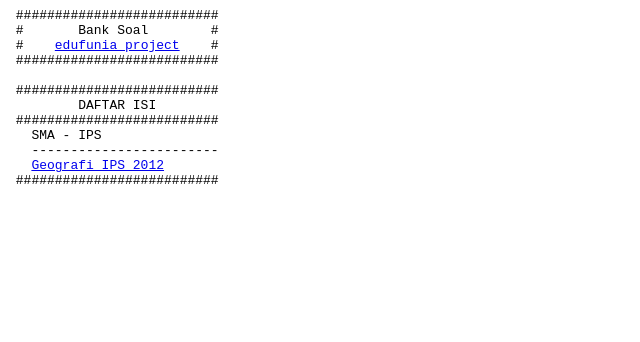
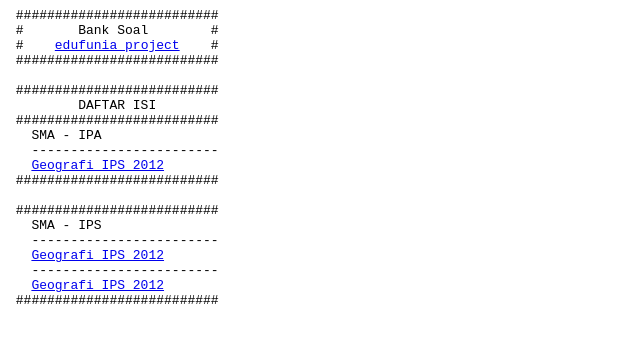
Before and after one commit to buser/Bank-Soal, a plain HTML site: page index.html in a window 1280 px wide. Shown: the whole page, without its empty margins (0-640 px from the left). Drawn offline with Linux system fonts and the light colour scheme.

Commit message:
soal geografi

```diff
--- a/03_sma_ips/sma_ips_geografi/sma_ips_geografi_2012/sma_ips_geografi_2012.js
+++ b/03_sma_ips/sma_ips_geografi/sma_ips_geografi_2012/sma_ips_geografi_2012.js
@@ -1,8 +1,11 @@
 /*
 Anda dapat menambah informasi seperlunya mengenai peran yang Anda lakukan berkenaan dengan soal ini, dengan catatan tidak mengubah informasi yang sudah ada.
 
-Soal dalam bentuk ini dibuat oleh Hasan Busro, S.P. Telp. 085 655 309 120
+Soal dalam bentuk ini dibuat oleh:
+  >> Hasan Busro, S.P. Telp. 085 655 309 120
+  >> Ni'matus Saidah, S.Si
 Soal dibuat dengan menggunakan library ..............
+
 
 ##################################################################################
 #                                 UJIAN NASIONAL                                 #
--- a/index.html
+++ b/index.html
@@ -12,7 +12,15 @@
  ##########################
          DAFTAR ISI
  ##########################
+   SMA - IPA
+   ------------------------
+   <a href="03_sma_ips/sma_ips_geografi/sma_ips_geografi_2012/sma_ips_geografi_2012.html">Geografi IPS 2012</a>
+ ##########################
+
+ ##########################
    SMA - IPS
+   ------------------------
+   <a href="03_sma_ips/sma_ips_geografi/sma_ips_geografi_2012/sma_ips_geografi_2012.html">Geografi IPS 2012</a>
    ------------------------
    <a href="03_sma_ips/sma_ips_geografi/sma_ips_geografi_2012/sma_ips_geografi_2012.html">Geografi IPS 2012</a>
  ##########################
```
